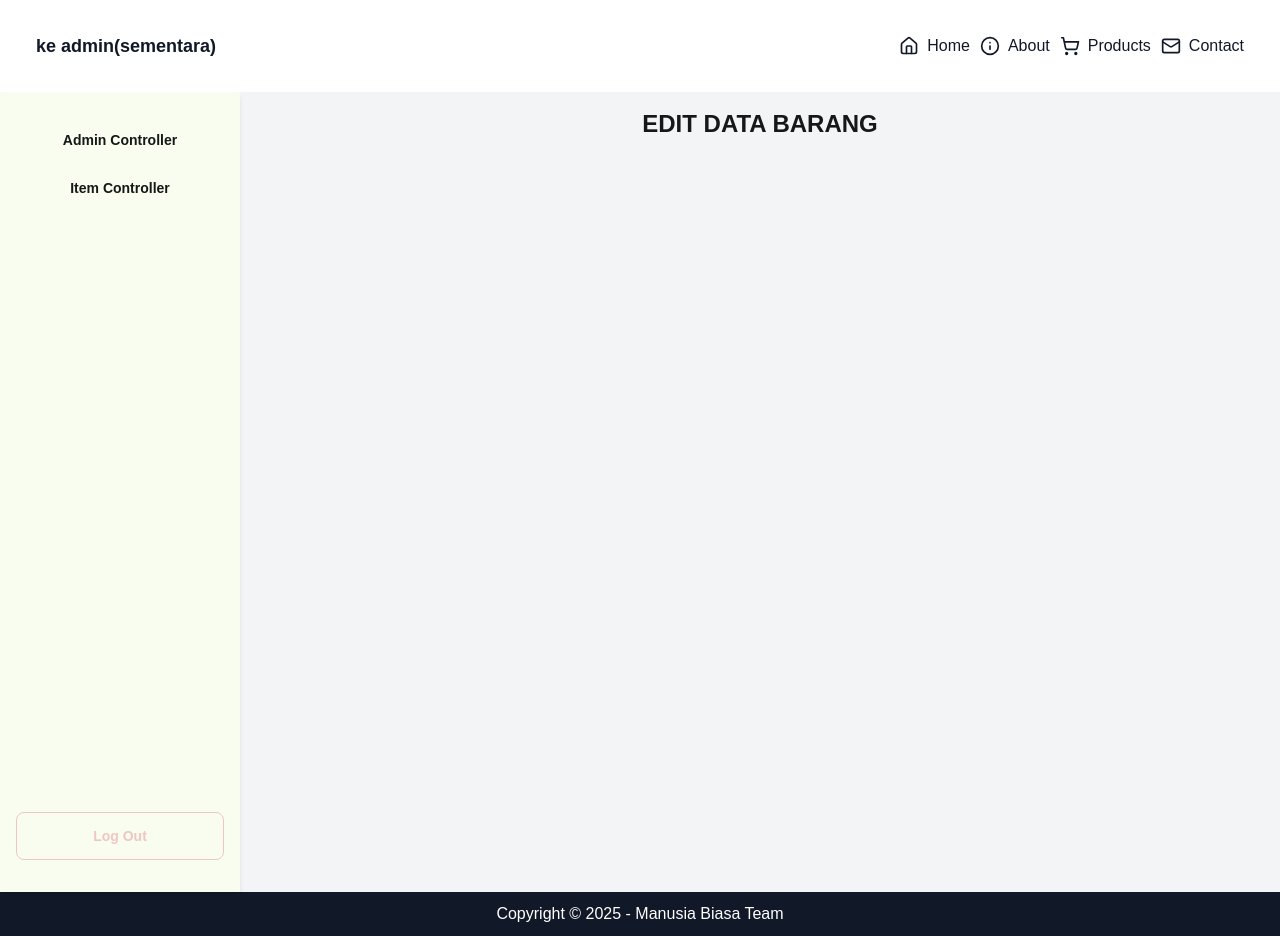
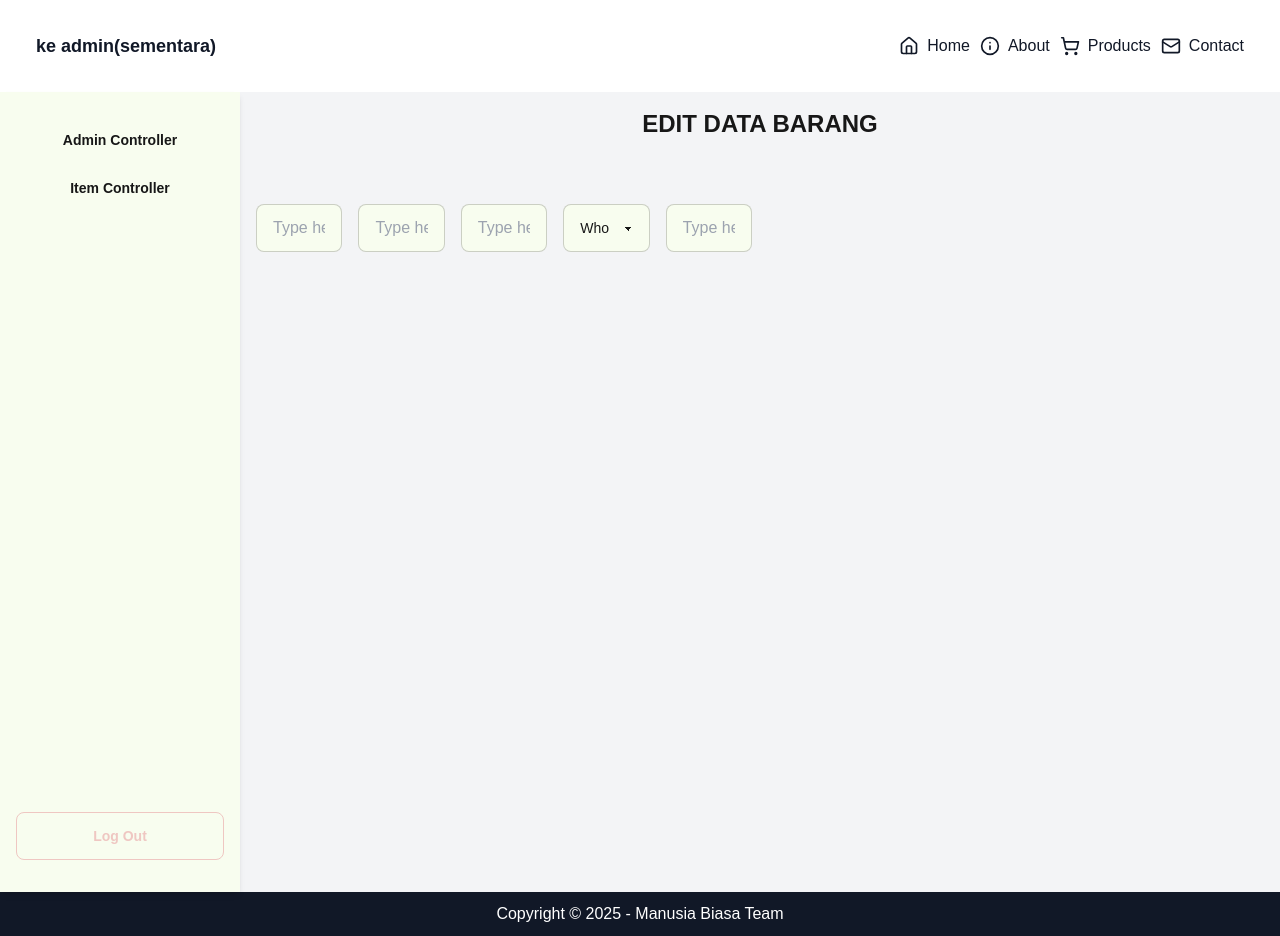
Before and after one commit to Deoca27/manusia-biasa, a Next.js app: page /admin/item_controller/edit/1 in a window 1280 px wide. Built offline with nearby package versions, Linux system fonts and the light colour scheme.

Commit message:
jhoshe: menambahkan text input dan select

```diff
--- a/app/admin/item_controller/edit/[link_product]/page.tsx
+++ b/app/admin/item_controller/edit/[link_product]/page.tsx
@@ -1,10 +1,30 @@
 "use client";
 
+import { useState } from "react";
+
 export default function EditPage({ params }: { params: { link_product: string } }) {
-return(
-    <>
-    <div className="text-center font-extrabold text-2xl">EDIT DATA BARANG</div>
-    </>
-);
+    const [getValue, setValue] = useState({});
+
+
+    return (
+        <>
+            <div className="text-center font-extrabold text-2xl">EDIT DATA BARANG</div>
+
+                <div className="grid grid-cols-10 gap-4 mt-16">
+                    <input type="text" placeholder="Type here" className="input input-bordered w-full max-w-xs " />
+                    <input type="text" placeholder="Type here" className="input input-bordered w-full max-w-xs" />
+                    <input type="text" placeholder="Type here" className="input input-bordered w-full max-w-xs" />
+                    <select className="select select-bordered w-full max-w-xs">
+                        <option disabled selected>Who shot first?</option>
+                        <option>Han Solo</option>
+                        <option>Greedo</option>
+                    </select>
+                    <input type="text" placeholder="Type here" className="input input-bordered w-full max-w-xs" />
+
+
+                </div>
+
+        </>
+    );
 
 }
--- a/app/models/barang.ts
+++ b/app/models/barang.ts
@@ -3,7 +3,7 @@
 import { PrismaClient } from "@prisma/client";
 
 //buat variabel "prisma"
-const prisma = new PrismaClient ();
+const prisma = new PrismaClient();
 
 // buat fungsi untuk ambil data barang
 export async function getData(category: string | null = null) {
@@ -45,7 +45,7 @@ export const checkData = async (link_product: string) => {
 };
 
 // buat fungsi untuk simpan data
-export const SaveData = async (image_url: string, nama_barang: string, deskripsi:string, harga:number, kategori:string, link_product:string) => {
+export const SaveData = async (image_url: string, nama_barang: string, deskripsi: string, harga: number, kategori: string, link_product: string) => {
   await prisma.tb_barang.create({
     data: {
       image_url: image_url,
@@ -71,7 +71,7 @@ export const detailData = async (link_product: string) => {
   return detail;
 }
 
-export const setUpdateData = async (link_product: string, nama_barang: string, deskripsi: string, harga:number, kategori:string ,link_product_old: string) => {
+export const setUpdateData = async (link_product: string, nama_barang: string, deskripsi: string, harga: number, kategori: string, link_product_old: string) => {
   // buat variabel
   // untuk ubah status data (Y >> T)
   await prisma.tb_barang.updateMany({
```
Lines whose indentation alone changed are shown as unchanged.
